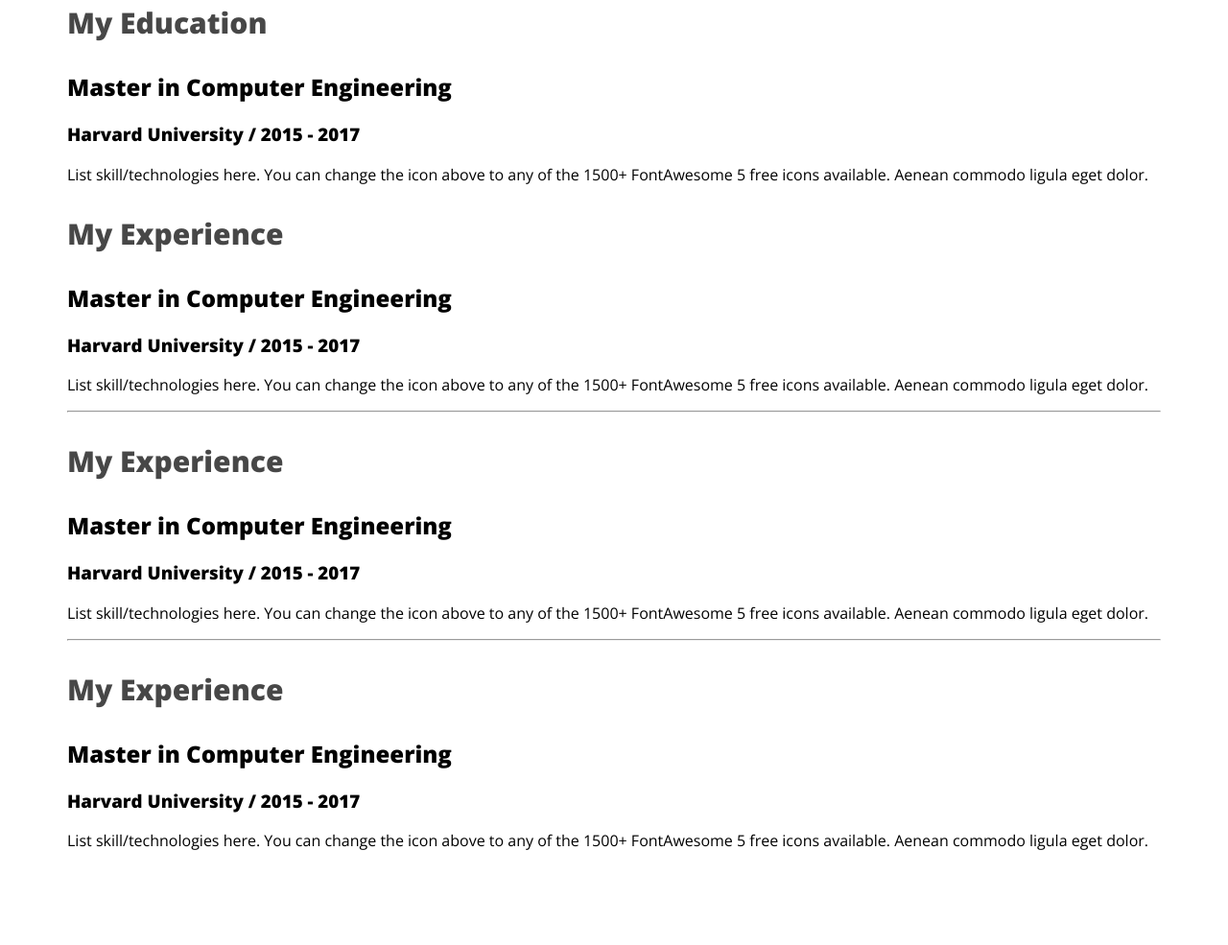
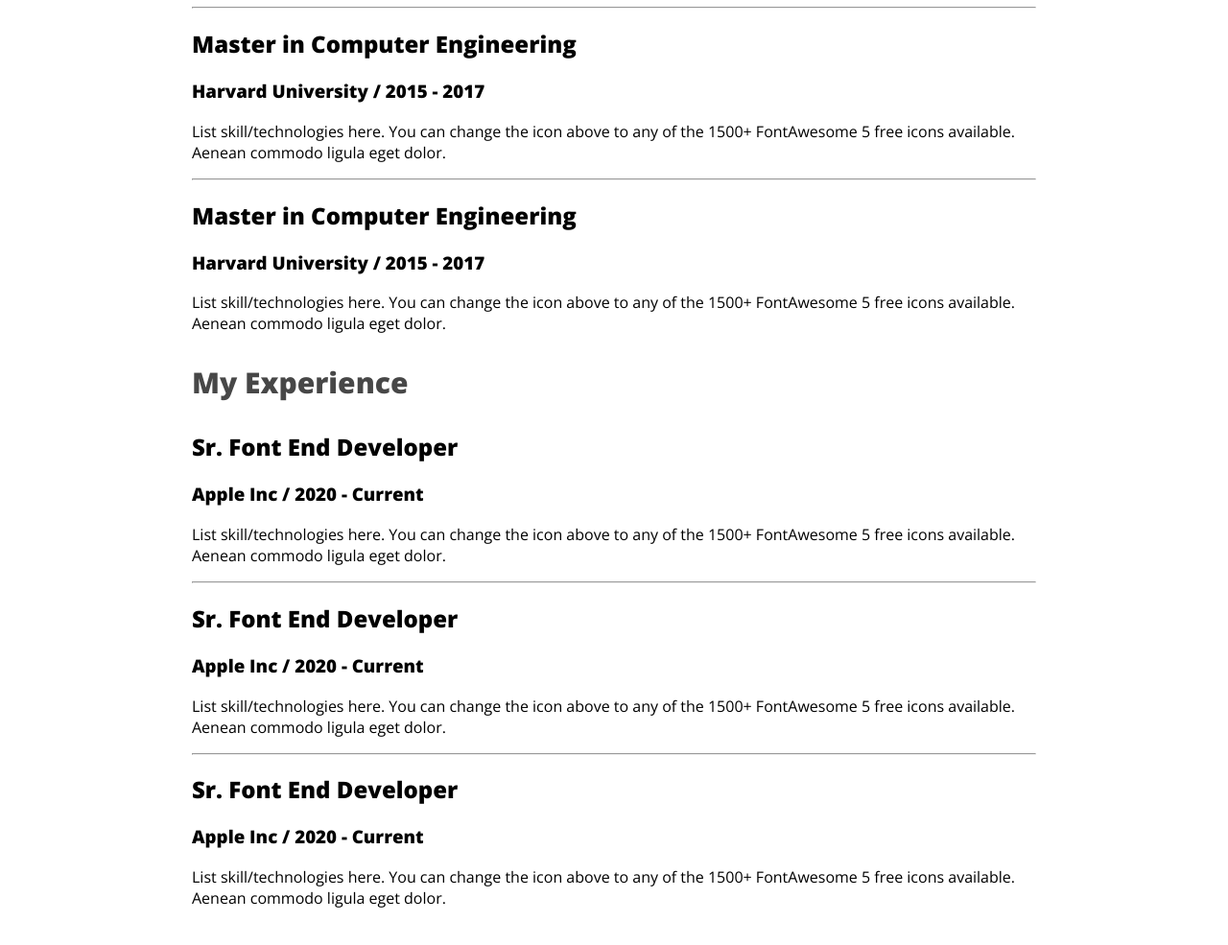
Before and after one commit to maisha106/web-developer-portfolio, a plain HTML site: page index.html in a window 1280 px wide. Shown: the part 2682-3667 px from the top of the page at 96% size. Before the commit the page ends 3585 px from the top, so only its background shows below. Drawn offline with nearby package versions, Linux system fonts and the light colour scheme.

Commit message:
resume add

```diff
--- a/index.html
+++ b/index.html
@@ -98,9 +98,10 @@
         </section>
         <section>
             <h3 class="section-title">A summary of My Resume</h3>
-            <div class="resume-container">
-                <div class="resume-colum">
-                    <h3 class="resume-colum-title">My Education</h3>
+
+            <div class="resume-comtainer">
+                <div class="resume-column">
+                    <h3 class="resume-column-title">My Education</h3>
                     <div class="resume-item">
                         <h2 class="resume-item-title">Master in Computer Engineering</h2>
                         <h3 class="resume-item-info">Harvard University / 2015 - 2017</h3>
@@ -109,72 +110,56 @@
                         </p>
                     </div>
                     <hr>
-                    <div class="resume-colum">
-                        <h3 class="resume-colum-title">My Education</h3>
                     <div class="resume-item">
                         <h2 class="resume-item-title">Master in Computer Engineering</h2>
                         <h3 class="resume-item-info">Harvard University / 2015 - 2017</h3>
-                            <p class="resume-item-description">List skill/technologies here. You can change the icon
-                                above
-                                to any of the 1500+ FontAwesome 5 free icons available. Aenean commodo ligula eget
-                                dolor.
+                        <p class="resume-item-description">List skill/technologies here. You can change the icon above
+                            to any of the 1500+ FontAwesome 5 free icons available. Aenean commodo ligula eget dolor.
                         </p>
                     </div>
                     <hr>
-                        <div class="resume-colum">
-                            <h3 class="resume-colum-title">My Education</h3>
                     <div class="resume-item">
                         <h2 class="resume-item-title">Master in Computer Engineering</h2>
                         <h3 class="resume-item-info">Harvard University / 2015 - 2017</h3>
-                                <p class="resume-item-description">List skill/technologies here. You can change the icon
-                                    above
-                                    to any of the 1500+ FontAwesome 5 free icons available. Aenean commodo ligula eget
-                                    dolor.
+                        <p class="resume-item-description">List skill/technologies here. You can change the icon above
+                            to any of the 1500+ FontAwesome 5 free icons available. Aenean commodo ligula eget dolor.
                         </p>
                     </div>
                 </div>
-                        <div class="resume-colum">
-                            <h3 class="resume-colum-title">My Experience</h3>
+
+                <div class="resume-column">
+                    <h3 class="resume-column-title">My Experience</h3>
                     <div class="resume-item">
-                                <h2 class="resume-item-title">Master in Computer Engineering</h2>
-                                <h3 class="resume-item-info">Harvard University / 2015 - 2017</h3>
-                                <p class="resume-item-description">List skill/technologies here. You can change the icon
-                                    above
-                                    to any of the 1500+ FontAwesome 5 free icons available. Aenean commodo ligula eget
-                                    dolor.
+                        <h2 class="resume-item-title">Sr. Font End Developer</h2>
+                        <h3 class="resume-item-info">Apple Inc / 2020 - Current</h3>
+                        <p class="resume-item-description">List skill/technologies here. You can change the icon above
+                            to any of the 1500+ FontAwesome 5 free icons available. Aenean commodo ligula eget dolor.
                         </p>
+
+
                     </div>
                     <hr>
-                            <div class="resume-colum">
-                                <h3 class="resume-colum-title">My Experience</h3>
                     <div class="resume-item">
-                                    <h2 class="resume-item-title">Master in Computer Engineering</h2>
-                                    <h3 class="resume-item-info">Harvard University / 2015 - 2017</h3>
-                                    <p class="resume-item-description">List skill/technologies here. You can change the
-                                        icon
-                                        above
-                                        to any of the 1500+ FontAwesome 5 free icons available. Aenean commodo ligula
-                                        eget
-                                        dolor.
+                        <h2 class="resume-item-title">Sr. Font End Developer</h2>
+                        <h3 class="resume-item-info">Apple Inc / 2020 - Current</h3>
+                        <p class="resume-item-description">List skill/technologies here. You can change the icon above
+                            to any of the 1500+ FontAwesome 5 free icons available. Aenean commodo ligula eget dolor.
                         </p>
+
+
                     </div>
                     <hr>
-                                <div class="resume-colum">
-                                    <h3 class="resume-colum-title">My Experience</h3>
                     <div class="resume-item">
-                                        <h2 class="resume-item-title">Master in Computer Engineering</h2>
-                                        <h3 class="resume-item-info">Harvard University / 2015 - 2017</h3>
-                                        <p class="resume-item-description">List skill/technologies here. You can change
-                                            the icon
-                                            above
-                                            to any of the 1500+ FontAwesome 5 free icons available. Aenean commodo
-                                            ligula eget
-                                            dolor.
+                        <h2 class="resume-item-title">Sr. Font End Developer</h2>
+                        <h3 class="resume-item-info">Apple Inc / 2020 - Current</h3>
+                        <p class="resume-item-description">List skill/technologies here. You can change the icon above
+                            to any of the 1500+ FontAwesome 5 free icons available. Aenean commodo ligula eget dolor.
                         </p>
+
+
                     </div>
                 </div>
-                            </div>
-                        </div>
+
             </div>
 
         </section>
--- a/styles/portfolio.css
+++ b/styles/portfolio.css
@@ -107,6 +107,10 @@ main {
     margin: 0 auto;
 }
 
+main section {
+    margin: 130px;
+}
+
 /* about section style */
 .about {
     padding: 130px;
@@ -144,7 +148,7 @@ main {
     color: #757575;
 }
 
-.resume-colum-title {
+.resume-column-title {
     color: #474747;
     font-size: 30px;
     font-weight: 700;
```
Lines whose indentation alone changed are shown as unchanged.
